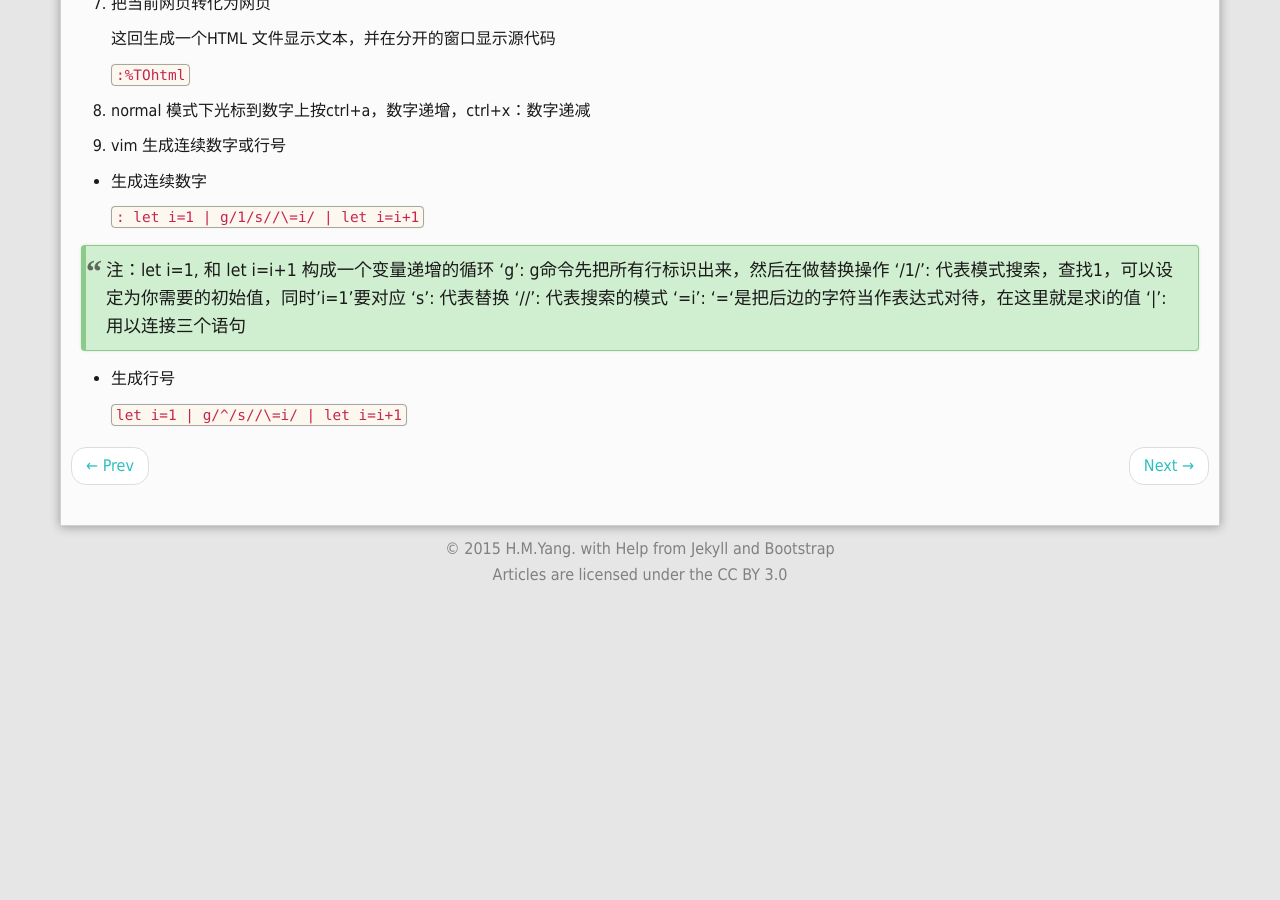
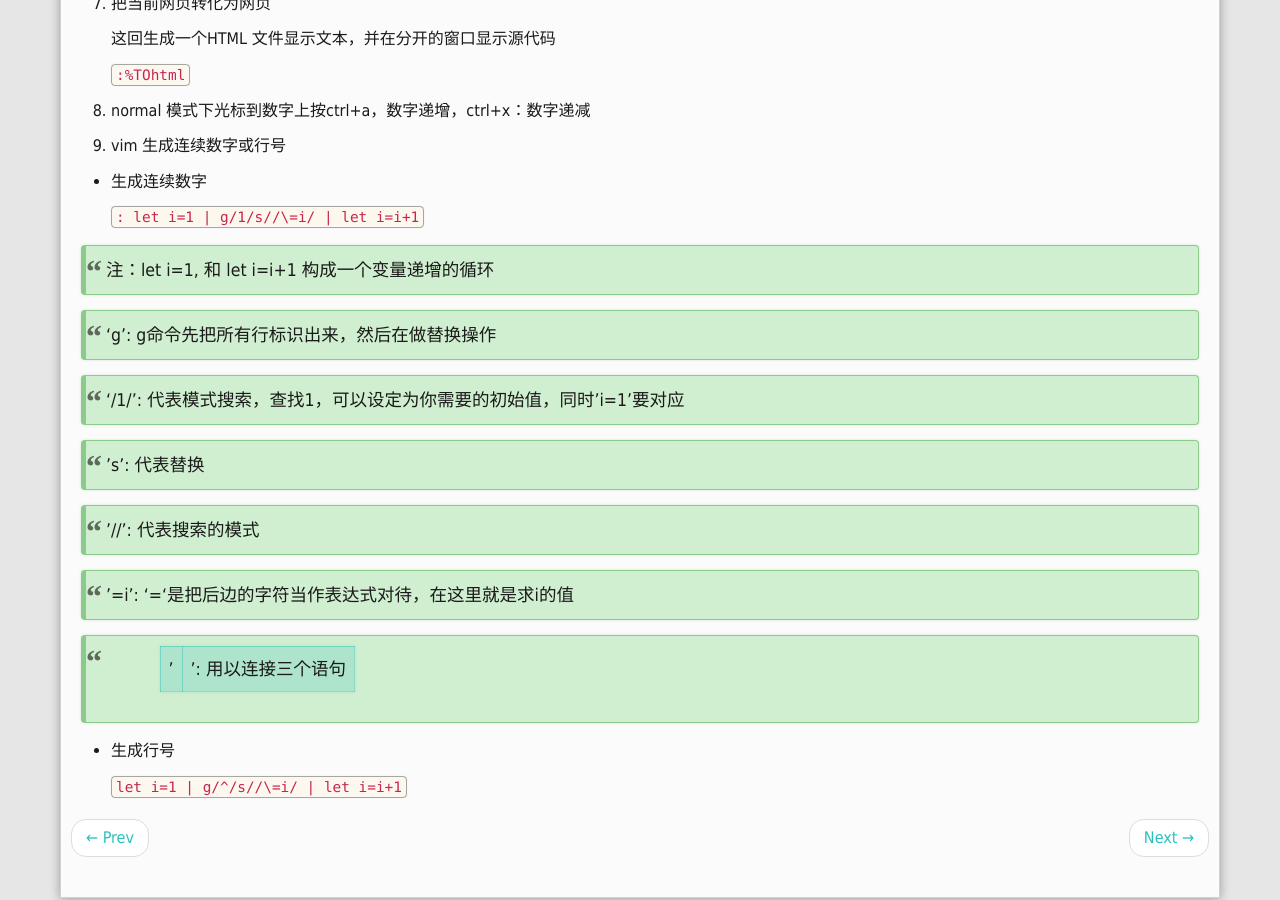
Before and after one commit to YHM07/yhm07.github.io, a Jekyll site: the page built from _posts/2015-07-03-vim-cmd.md, in a window 1280 px wide and 900 px high, scrolled down 1087 px. Built offline with Jekyll 4.4.1, drawn with Linux system fonts in a browser that asks for light colours; Markdown is read by kramdown in place of the engine named in the settings; comment, search, counter and statistics services are not loaded; before the commit the page ends 1680 px from its top, so only the background shows below that.

Commit message:
vim 生成连续数字和符号

```diff
--- a/_posts/2015-07-03-vim-cmd.md
+++ b/_posts/2015-07-03-vim-cmd.md
@@ -76,12 +76,18 @@ vim 技巧命令
 	`: let i=1 | g/1/s//\=i/ | let i=i+1`
 
 > 注：let i=1, 和 let i=i+1 构成一个变量递增的循环
-'g': g命令先把所有行标识出来，然后在做替换操作
-'/1/': 代表模式搜索，查找1，可以设定为你需要的初始值，同时'i=1'要对应
-'s': 代表替换
-'//': 代表搜索的模式
-'\=i': '\='是把后边的字符当作表达式对待，在这里就是求i的值
-'|': 用以连接三个语句
+
+> 'g': g命令先把所有行标识出来，然后在做替换操作
+
+> '/1/': 代表模式搜索，查找1，可以设定为你需要的初始值，同时'i=1'要对应
+
+> 's': 代表替换
+
+> '//': 代表搜索的模式
+
+> '\=i': '\='是把后边的字符当作表达式对待，在这里就是求i的值
+
+> '|': 用以连接三个语句
 
 - 生成行号
 
```
